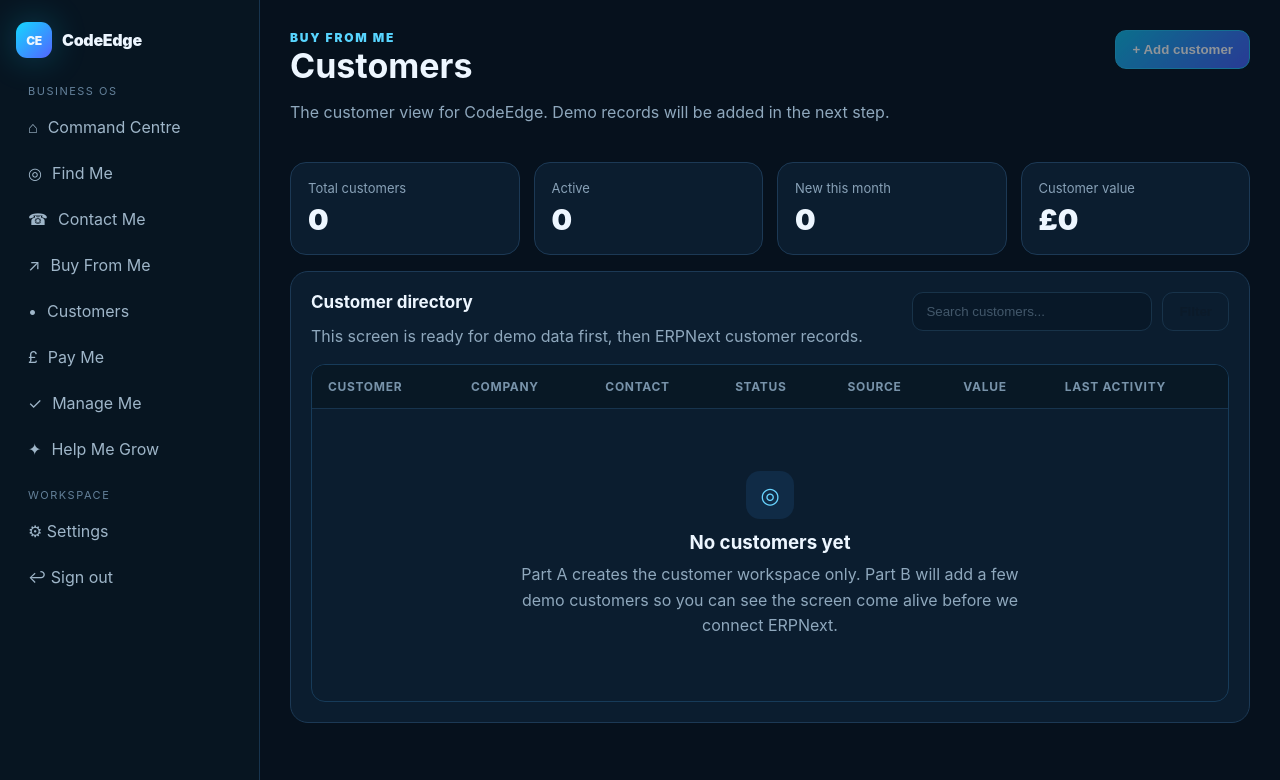
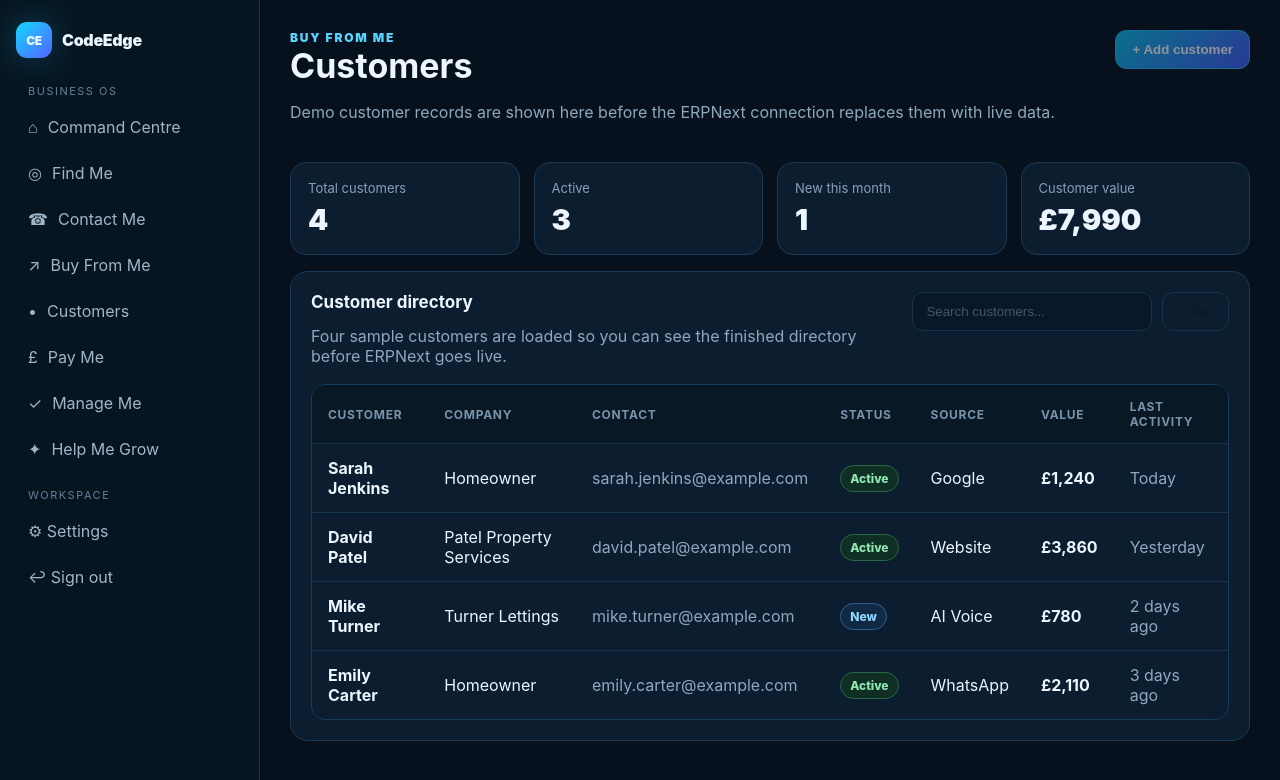
Before and after one commit to sohail654312-gif/codeedge-business-os, a Next.js app: page /dashboard/buy-from-me/customers in a window 1280 px wide. Shown: the top 780 px of the page. Built offline with nearby package versions, Linux system fonts and the light colour scheme.

Commit message:
Customers: add realistic demo records
Part B populates the CodeEdge customer directory with four realistic demo customers, summary metrics and status badges before live ERPNext data is connected.

```diff
--- a/src/app/dashboard/buy-from-me/customers/page.tsx
+++ b/src/app/dashboard/buy-from-me/customers/page.tsx
@@ -1,3 +1,5 @@
+import { customers } from "@/data/demo";
+
 export default function CustomersPage() {
   return (
     <>
@@ -6,7 +8,7 @@ export default function CustomersPage() {
           <div className="eyebrow">Buy From Me</div>
           <h1>Customers</h1>
           <p className="muted">
-            The customer view for CodeEdge. Demo records will be added in the next step.
+            Demo customer records are shown here before the ERPNext connection replaces them with live data.
           </p>
         </div>
         <button className="btn primary" type="button" disabled title="Enabled in a later step">
@@ -15,10 +17,10 @@ export default function CustomersPage() {
       </div>
 
       <div className="statGrid compact">
-        <div className="stat"><div className="statLabel">Total customers</div><div className="statValue">0</div></div>
-        <div className="stat"><div className="statLabel">Active</div><div className="statValue">0</div></div>
-        <div className="stat"><div className="statLabel">New this month</div><div className="statValue">0</div></div>
-        <div className="stat"><div className="statLabel">Customer value</div><div className="statValue">£0</div></div>
+        <div className="stat"><div className="statLabel">Total customers</div><div className="statValue">4</div></div>
+        <div className="stat"><div className="statLabel">Active</div><div className="statValue">3</div></div>
+        <div className="stat"><div className="statLabel">New this month</div><div className="statValue">1</div></div>
+        <div className="stat"><div className="statLabel">Customer value</div><div className="statValue">£7,990</div></div>
       </div>
 
       <section className="panel topGap">
@@ -26,7 +28,7 @@ export default function CustomersPage() {
           <div>
             <h2>Customer directory</h2>
             <p className="muted customerSubtext">
-              This screen is ready for demo data first, then ERPNext customer records.
+              Four sample customers are loaded so you can see the finished directory before ERPNext goes live.
             </p>
           </div>
           <div className="customerFilters">
@@ -49,18 +51,21 @@ export default function CustomersPage() {
               </tr>
             </thead>
             <tbody>
-              <tr>
-                <td colSpan={7}>
-                  <div className="emptyState">
-                    <div className="emptyIcon">◎</div>
-                    <h3>No customers yet</h3>
-                    <p>
-                      Part A creates the customer workspace only. Part B will add a few demo customers
-                      so you can see the screen come alive before we connect ERPNext.
-                    </p>
-                  </div>
-                </td>
-              </tr>
+              {customers.map((customer) => (
+                <tr key={customer.name}>
+                  <td><b>{customer.name}</b></td>
+                  <td>{customer.company}</td>
+                  <td className="muted">{customer.contact}</td>
+                  <td>
+                    <span className={`customerStatus customerStatus${customer.status.replace(/\s+/g, "")}`}>
+                      {customer.status}
+                    </span>
+                  </td>
+                  <td>{customer.source}</td>
+                  <td><b>{customer.value}</b></td>
+                  <td className="muted">{customer.lastActivity}</td>
+                </tr>
+              ))}
             </tbody>
           </table>
         </div>
--- a/src/data/demo.ts
+++ b/src/data/demo.ts
@@ -15,3 +15,42 @@ export const leads = [
   { name: "Mike Turner", source: "AI Voice", service: "Emergency plumbing", value: "£320", status: "Qualified" },
   { name: "Emily Carter", source: "WhatsApp", service: "Heating service", value: "£210", status: "Quote sent" }
 ];
+
+export const customers = [
+  {
+    name: "Sarah Jenkins",
+    company: "Homeowner",
+    contact: "sarah.jenkins@example.com",
+    status: "Active",
+    source: "Google",
+    value: "£1,240",
+    lastActivity: "Today",
+  },
+  {
+    name: "David Patel",
+    company: "Patel Property Services",
+    contact: "david.patel@example.com",
+    status: "Active",
+    source: "Website",
+    value: "£3,860",
+    lastActivity: "Yesterday",
+  },
+  {
+    name: "Mike Turner",
+    company: "Turner Lettings",
+    contact: "mike.turner@example.com",
+    status: "New",
+    source: "AI Voice",
+    value: "£780",
+    lastActivity: "2 days ago",
+  },
+  {
+    name: "Emily Carter",
+    company: "Homeowner",
+    contact: "emily.carter@example.com",
+    status: "Active",
+    source: "WhatsApp",
+    value: "£2,110",
+    lastActivity: "3 days ago",
+  },
+];
```
Also changed, not shown: src/app/globals.css.
